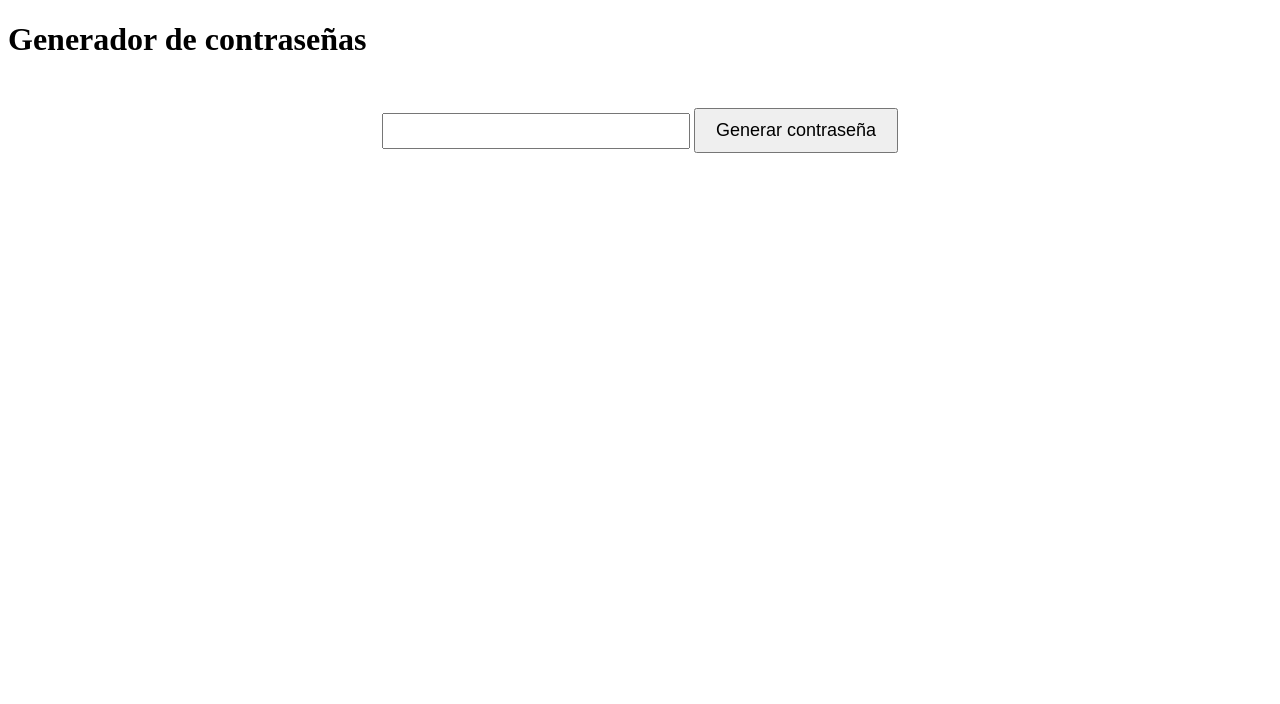
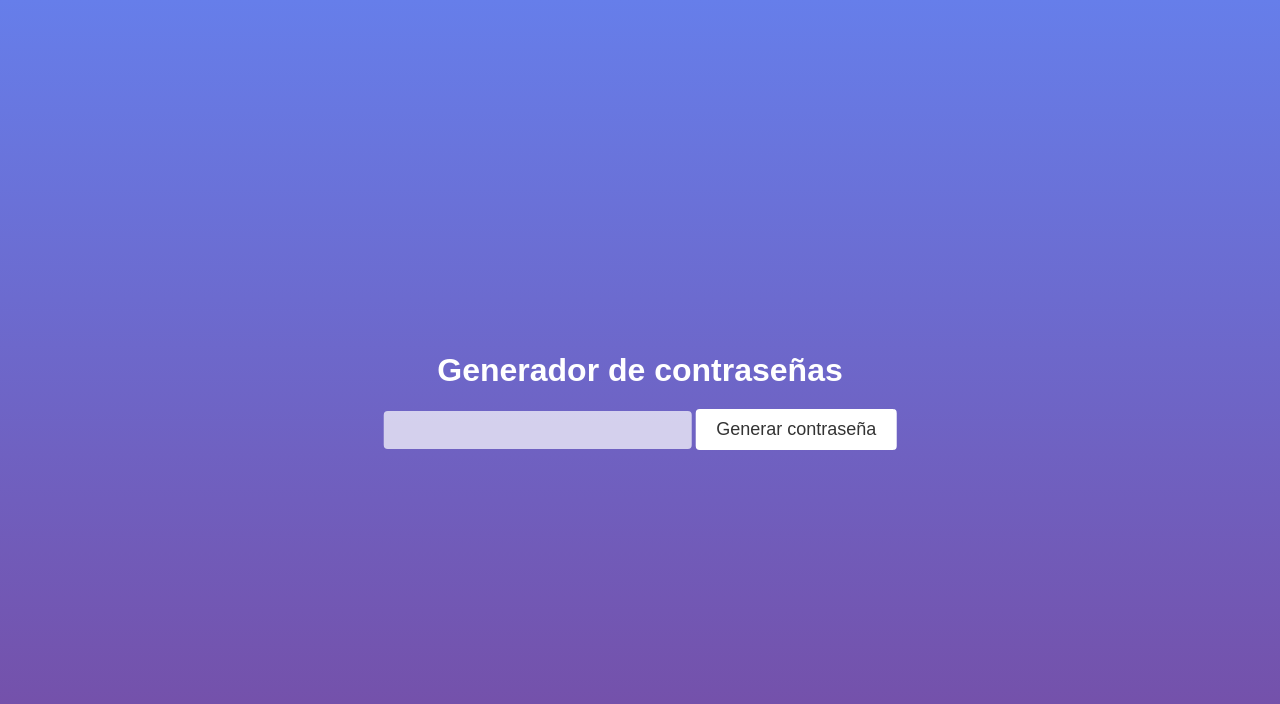
Before and after one commit to Hector-Daniel-Castro/GeneradorContrasenas, a plain HTML site: page index.html in a window 1280 px wide. Drawn offline with Linux system fonts and the light colour scheme.

Commit message:
mejora estetica en general

```diff
--- a/index.html
+++ b/index.html
@@ -5,8 +5,9 @@
     <link rel="stylesheet" type="text/css" href="styles.css">
 </head>
 <body>
-    <h1>Generador de contraseñas</h1>
+    <div class="background"></div>
     <div class="container">
+        <h1>Generador de contraseñas</h1>
         <input type="text" id="password" readonly>
         <button onclick="generatePassword()">Generar contraseña</button>
     </div>
--- a/styles.css
+++ b/styles.css
@@ -1,6 +1,33 @@
+body {
+    margin: 0;
+    padding: 0;
+    overflow: hidden;
+}
+
+.background {
+    position: fixed;
+    top: 0;
+    left: 0;
+    width: 100%;
+    height: 100%;
+    z-index: -1;
+    background: linear-gradient(to bottom, #667eea, #764ba2);
+    animation: gradientAnimation 15s infinite;
+}
+
 .container {
+    position: absolute;
+    top: 50%;
+    left: 50%;
+    transform: translate(-50%, -50%);
     text-align: center;
-    margin-top: 50px;
+    font-family: Arial, sans-serif;
+    color: #fff;
+}
+
+h1 {
+    font-size: 32px;
+    margin-bottom: 20px;
 }
 
 input[type="text"] {
@@ -8,9 +35,26 @@ input[type="text"] {
     height: 30px;
     font-size: 18px;
     margin-bottom: 20px;
+    border: none;
+    border-radius: 4px;
+    padding: 4px;
+    text-align: center;
+    background-color: rgba(255, 255, 255, 0.7);
+    color: #333;
 }
 
 button {
     padding: 10px 20px;
     font-size: 18px;
+    background-color: #fff;
+    color: #333;
+    border: none;
+    border-radius: 4px;
+    cursor: pointer;
 }
+
+@keyframes gradientAnimation {
+    0% { background-position: 0% 50%; }
+    50% { background-position: 100% 50%; }
+    100% { background-position: 0% 50%; }
+}
```
